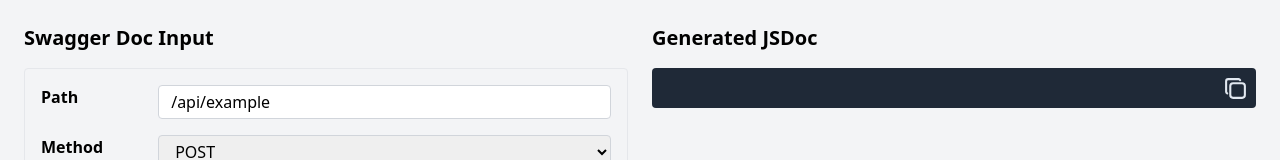
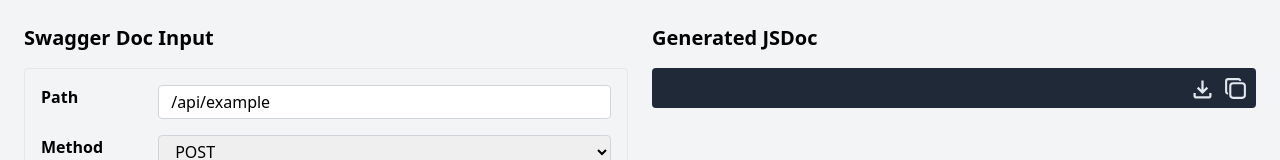
Before and after one commit to Puttipongpn/swagger-doc-ui-edu, a React (Vite) app: page / in a window 1280 px wide. Shown: the top 160 px of the page. Built offline with nearby package versions, Linux system fonts and the light colour scheme.

Commit message:
feat: add download functionality for code preview in CodePreview component

```diff
--- a/src/components/CodePreview.tsx
+++ b/src/components/CodePreview.tsx
@@ -1,5 +1,7 @@
 import { useState } from 'react';
 import { TbCopy, TbCopyCheck } from "react-icons/tb";
+import { MdOutlineFileDownload } from "react-icons/md";
+import { MdOutlineFileDownloadDone } from "react-icons/md";
 
 interface Props {
     code: string;
@@ -7,6 +9,7 @@ interface Props {
 
 export default function CodePreview({ code }: Props) {
     const [copied, setCopied] = useState(false);
+    const [downloaded, setDownloaded] = useState(false);
 
     const handleCopy = async () => {
         try {
@@ -17,6 +20,18 @@ export default function CodePreview({ code }: Props) {
             console.error('Failed to copy!', err);
         }
     };
+
+    const handelDownload = () => {
+        const blob = new Blob([code], { type: 'text/plain' });
+        const url = URL.createObjectURL(blob);
+        const link = document.createElement('a');
+        link.href = url;
+        link.download = 'swagger-code.txt';
+        link.click();
+        URL.revokeObjectURL(url);
+        setDownloaded(true);
+        setTimeout(() => setDownloaded(false), 2000);
+    }
 
     return (
         <div className="relative">
@@ -32,6 +47,21 @@ export default function CodePreview({ code }: Props) {
                     size={25}
                 />
             )}
+            {downloaded ? (
+                <MdOutlineFileDownloadDone
+                    className="absolute top-2 right-10 text-green-400"
+                    size={27}
+                />
+            ) :
+                <button
+                    className="absolute top-2 right-10 text-slate-200 hover:text-white"
+                    onClick={handelDownload}
+                >
+                    <MdOutlineFileDownload
+                        size={27}
+                    />
+                </button>}
+
             <pre className="bg-gray-800 text-green-200 p-4 min-h-10 rounded overflow-auto whitespace-pre-wrap">
                 {code}
             </pre>
```
